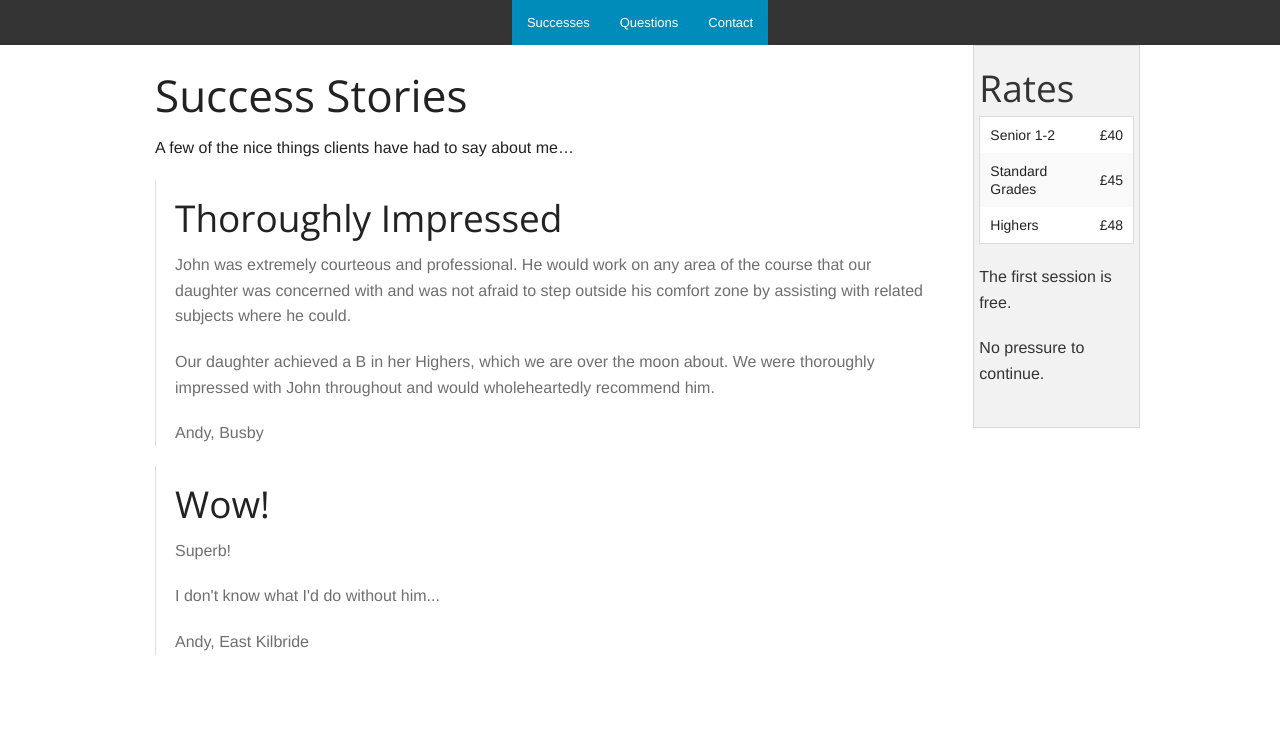
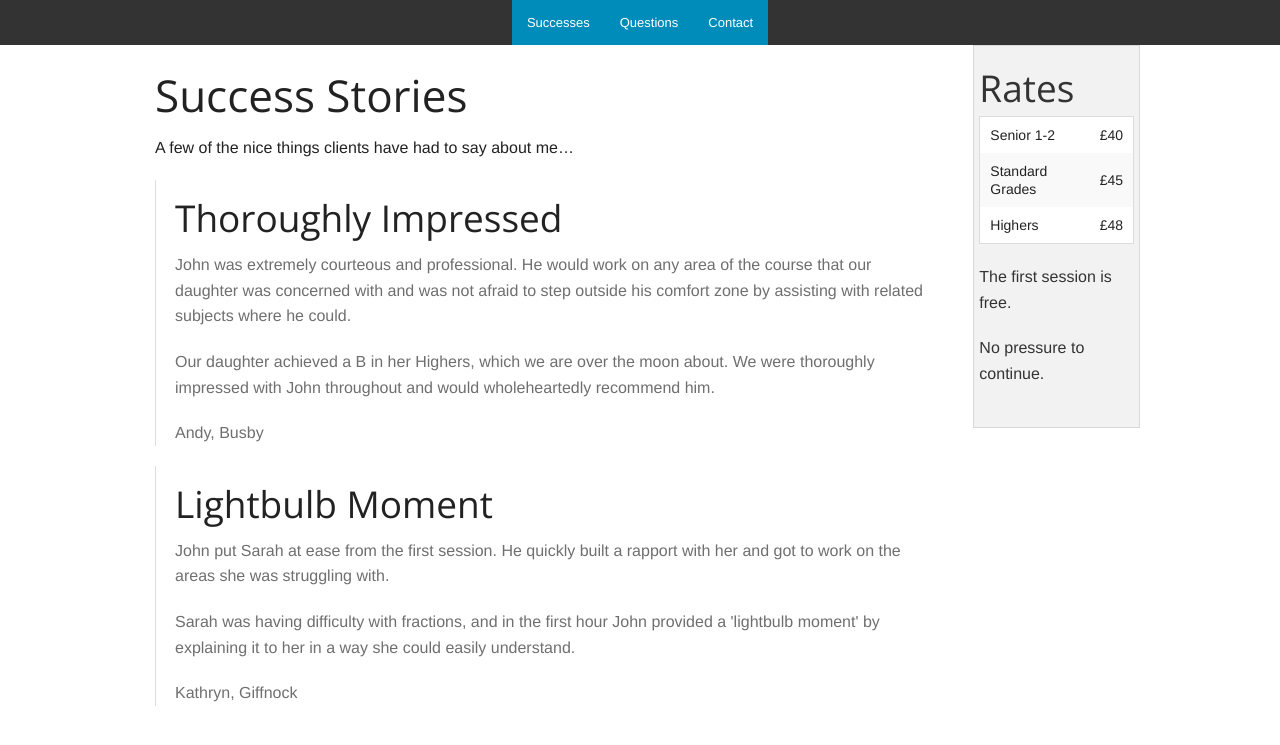
Before and after one commit to johngallagher/jgtutoring, a Jekyll site: the page built from successes/index.md, in a window 1280 px wide. Shown: the top 745 px of the page. Built offline with Jekyll 4.4.1, drawn with Linux system fonts in a browser that asks for light colours.

Commit message:
Updated testimonials.yml

```diff
--- a/_data/testimonials.yml
+++ b/_data/testimonials.yml
@@ -4,8 +4,8 @@
     - paragraph: "John was extremely courteous and professional. He would work on any area of the course that our daughter was concerned with and was not afraid to step outside his comfort zone by assisting with related subjects where he could."
     - paragraph: "Our daughter achieved a B in her Highers, which we are over the moon about. We were thoroughly impressed with John throughout and would wholeheartedly recommend him."
 
-- title: "Wow!"
-  name: "Andy, East Kilbride"
+- title: "Lightbulb Moment"
+  name: "Kathryn, Giffnock"
   quote:
-    - paragraph: "Superb!"
-    - paragraph: "I don't know what I'd do without him..."
+    - paragraph: "John put Sarah at ease from the first session. He quickly built a rapport with her and got to work on the areas she was struggling with."
+    - paragraph: "Sarah was having difficulty with fractions, and in the first hour John provided a 'lightbulb moment' by explaining it to her in a way she could easily understand."
```
